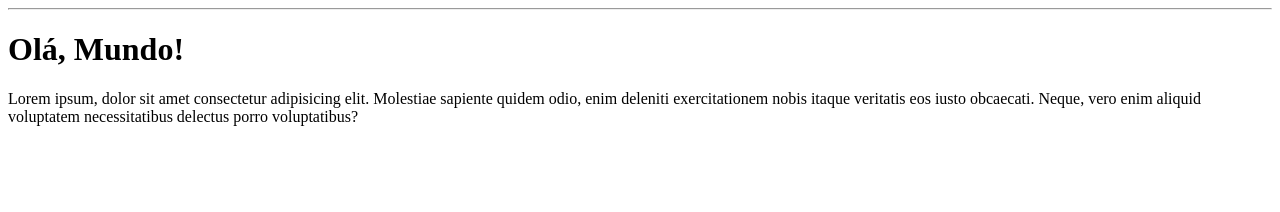
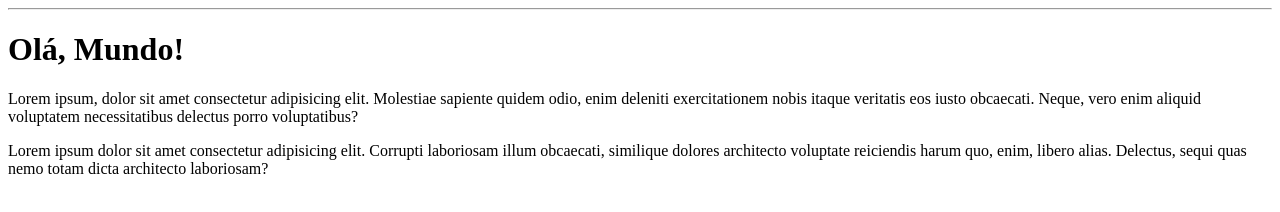
Before and after one commit to RogerioGalindo/Ala-Mundo-3, a plain HTML site: page site-exemplo/index.html in a window 1280 px wide. Drawn offline with Linux system fonts and the light colour scheme.

Commit message:
Adicionei um parágrafo

```diff
--- a/site-exemplo/index.html
+++ b/site-exemplo/index.html
@@ -13,5 +13,8 @@
         Molestiae sapiente quidem odio, enim deleniti exercitationem nobis itaque veritatis
          eos iusto obcaecati. Neque, vero enim aliquid voluptatem necessitatibus
          delectus porro voluptatibus?</p>
+    <p>Lorem ipsum dolor sit amet consectetur adipisicing elit. Corrupti laboriosam
+         illum obcaecati, similique dolores architecto voluptate reiciendis harum quo, enim,
+          libero alias. Delectus, sequi quas nemo totam dicta architecto laboriosam?</p>
 </body>
 </html>
```
